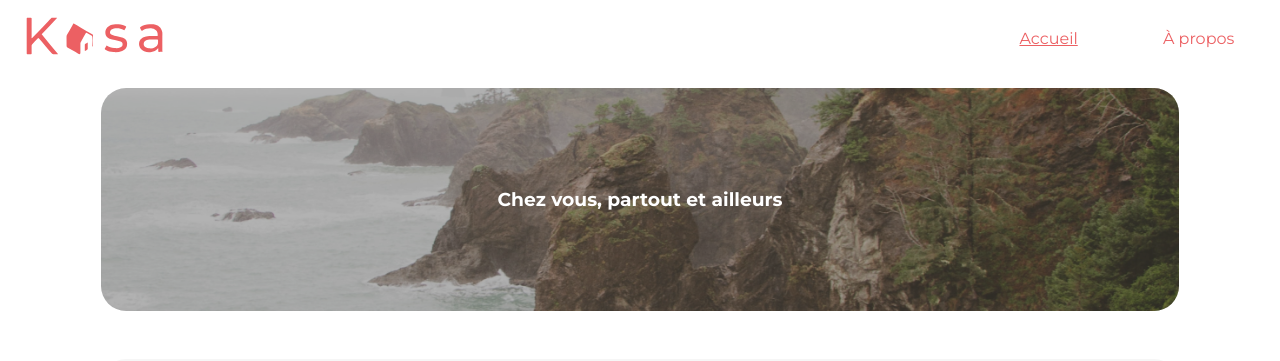
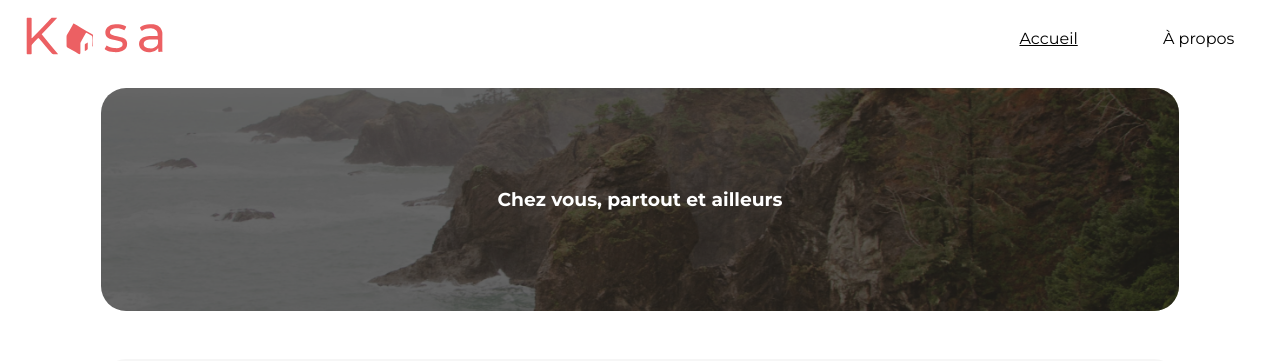
Before and after one commit to Benji-devw/kasa_location, a React (Create React App) app: page / in a window 1280 px wide. Shown: the top 361 px of the page. Built offline with nearby package versions, Linux system fonts and the light colour scheme.

Commit message:
fix/various display bugs

```diff
--- a/src/components/Layout.js
+++ b/src/components/Layout.js
@@ -5,7 +5,7 @@ import Footer from "./footer/footer";
 //TODO: add head
 const Layout = ({ children, page }) => {
   return (
-    <div className="container">
+    <React.Fragment>
       <head>
         <title>Kasa - {page}</title>
         <meta
@@ -13,10 +13,12 @@ const Layout = ({ children, page }) => {
           content="Kasa est dans le métier de la location d’appartements entre particuliers depuis près de 10 ans maintenant"
         />
       </head>
-      <Header />
-      <main>{children}</main>
-      <Footer />
-    </div>
+      <div className="container">
+        <Header />
+        <main>{children}</main>
+        <Footer />
+      </div>
+    </React.Fragment>
   );
 };
 export default Layout;
--- a/src/components/header/header.scss
+++ b/src/components/header/header.scss
@@ -30,6 +30,8 @@
       a {
         display: inline-block;
         min-width: 150px;
+        color: $main-dark;
+        font-weight: 400;
       }
       @media (max-width: 768px) {
         a {
--- a/src/components/home/card.jsx
+++ b/src/components/home/card.jsx
@@ -1,16 +1,15 @@
-import React from 'react';
-import { Link } from 'react-router-dom';
+import React from "react";
+import { Link } from "react-router-dom";
 
-function Card({id ,title, cover}) {
-
+function Card({ id, title, cover }) {
   return (
-    <Link to={`/article/${id}`} className='card-link'>
-    <div className="card">
-      <img src={cover} alt={title} />
-      <div className="card-body">
-        <h3 className='card__title'>{title}</h3>
+    <Link to={`/article/${id}`} className="card-link">
+      <div className="card">
+        <img src={cover} alt={title} />
+        <div className="card-body">
+          <h3 className="card__title">{title}</h3>
+        </div>
       </div>
-    </div>
     </Link>
   );
 }
--- a/src/pages/404.js
+++ b/src/pages/404.js
@@ -1,6 +1,6 @@
-import '../styles/404.scss';
-import Layout from '../components/Layout';
-import { Link } from 'react-router-dom';
+import "../styles/404.scss";
+import Layout from "../components/Layout";
+import { Link } from "react-router-dom";
 
 const NotFound = () => {
   return (
@@ -8,10 +8,10 @@ const NotFound = () => {
       <div className="not-found">
         <h1>404</h1>
         <span>Oups! La page que vous demandez n'existe pas.</span>
-        <Link to="/">Retourner à l'accueil</Link>
+        <Link to="/">Retourner sur la page d’accueil</Link>
       </div>
     </Layout>
   );
-}
+};
 
 export default NotFound;
--- a/src/styles/404.scss
+++ b/src/styles/404.scss
@@ -22,6 +22,8 @@
 
   a {
     font-size: 1.2rem;
+    color: $main-dark;
+    text-decoration: underline;
   }
 
   @media (max-width: 768px) {
--- a/src/styles/banner.scss
+++ b/src/styles/banner.scss
@@ -12,7 +12,7 @@
   background-size: cover;
   display: flex;
   justify-content: center;
-  align-items: center; // Center vertically
+  align-items: center;
 
   &__filter {
     position: absolute;
@@ -22,13 +22,13 @@
     left: 0;
     right: 0;
     background-color: #000;
-    opacity: 0.3;
+    opacity: 0.6;
   }
 
   &__title {
     position: relative;
     z-index: 5;
-    height: 100%; // Adjust the height as needed
+    height: 100%;
   }
 }
 
--- a/src/styles/index.scss
+++ b/src/styles/index.scss
@@ -11,6 +11,9 @@ body {
   // font-size: 1.1rem;
   color: $main-color;
 }
+// main {
+//   min-height: 100vh;
+// }
 p {
   font-size: medium;
   margin: 0;
@@ -49,7 +52,7 @@ button {
   min-height: 100vh;
   display: flex;
   flex-direction: column;
-  // justify-content: space-between;
+  justify-content: space-between;
 }
 
 section {
--- a/src/styles/variables.scss
+++ b/src/styles/variables.scss
@@ -1,5 +1,6 @@
 // _variables.scss
 
+$main-dark: #000;
 $main-padding: 0.7rem;
 $main-color: #ec6063;
 $main-grey: #f6f6f6;
```
